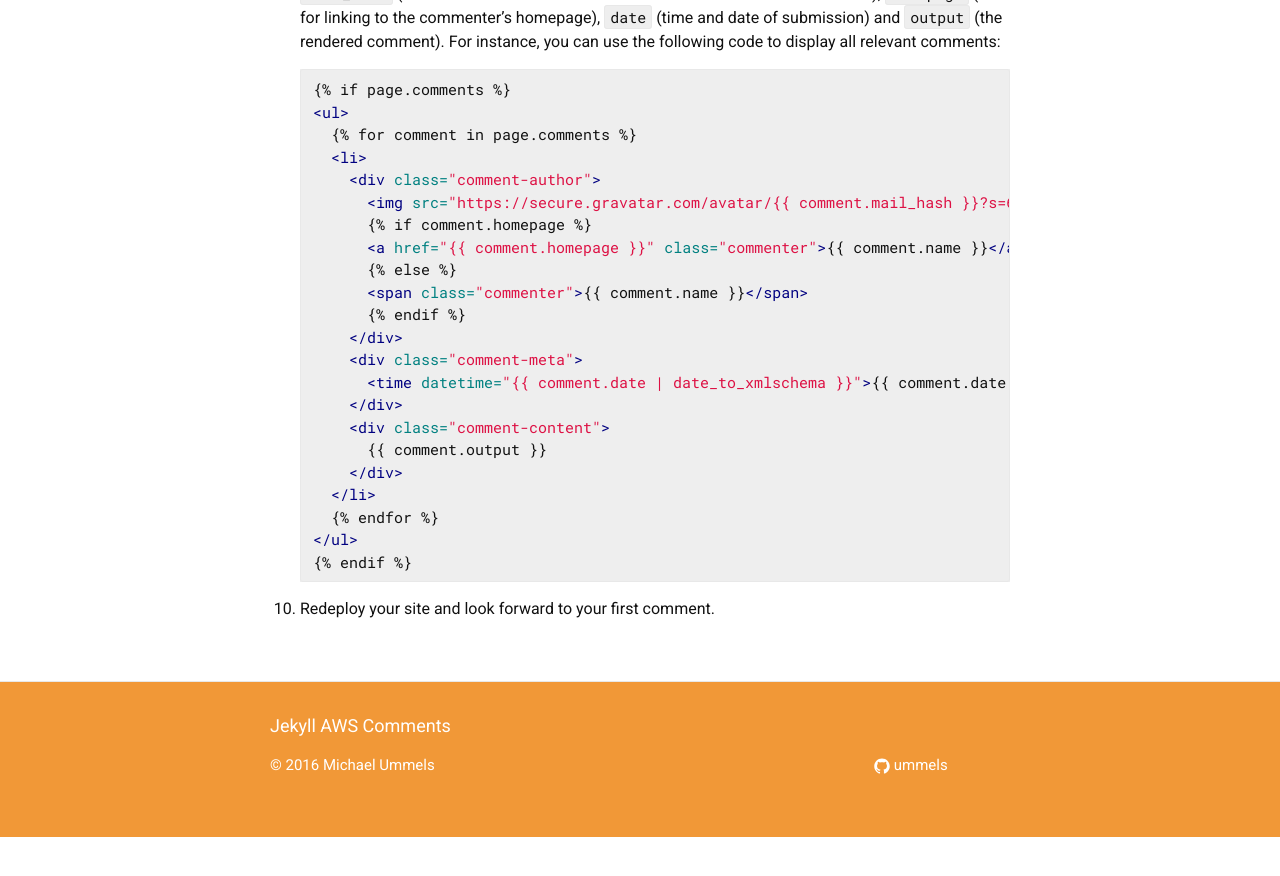
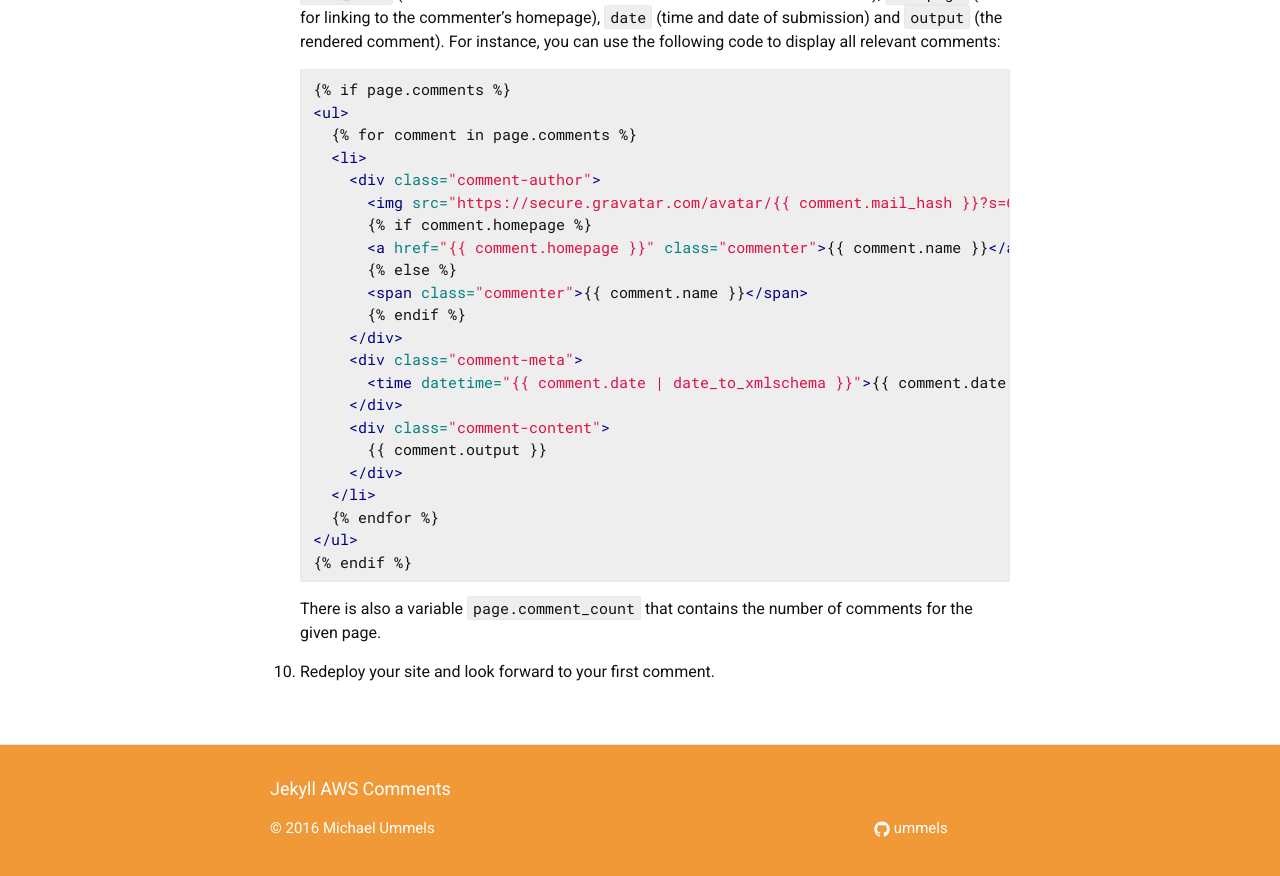
Before and after one commit to ummels/jekyll-aws-comments, a Jekyll site: the page built from setup.md, in a window 1280 px wide and 900 px high, scrolled down 2082 px. Shown: the top 876 px of the window. Built offline with Jekyll 4.4.1, drawn with Linux system fonts in a browser that asks for light colours; before the commit the page ends 2919 px from its top, so only the background shows below that.

Commit message:
Amend setup.md

````diff
--- a/setup.md
+++ b/setup.md
@@ -87,4 +87,6 @@
     ```
     {% endraw %}
 
-10.  Redeploy your site and look forward to your first comment.
+    There is also a variable `page.comment_count` that contains the number of comments for the given page.
+
+10. Redeploy your site and look forward to your first comment.
````
